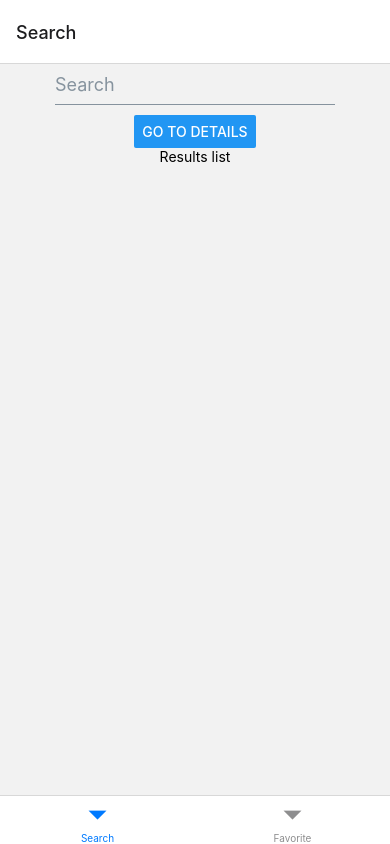
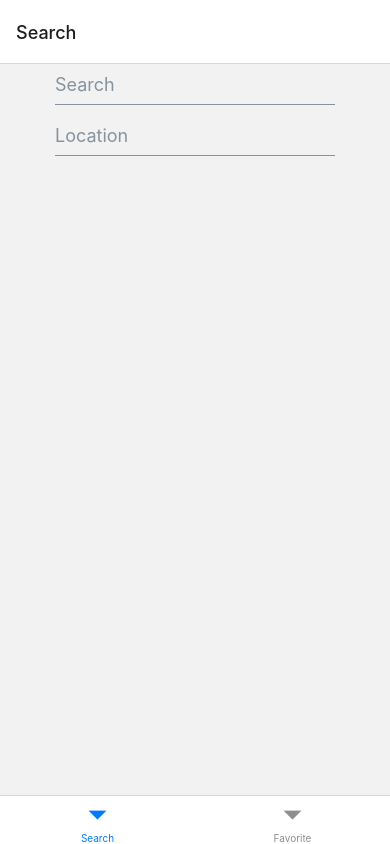
Before and after one commit to PawelRadawiec/your-food, a React Native app: screen /Search in a window 390 px wide. Built offline with nearby package versions, Linux system fonts and the light colour scheme.

Commit message:
search form, business list component, search api call

```diff
--- /dev/null
+++ b/src/components/BusinessList.tsx
@@ -0,0 +1,50 @@
+import React from 'react';
+import { FlatList, Image, StyleSheet, Text, View } from 'react-native';
+import { BusinessesModel } from '../models/yelp/BusinessesModel';
+
+const BusinessList = ({ data }: { data: BusinessesModel[] }) => {
+  return (
+    <FlatList
+      showsVerticalScrollIndicator={false}
+      data={data}
+      renderItem={({ item }) => {
+        return (
+          <View style={styles.business}>
+            <Text style={styles.title}>{item.name}</Text>
+            <Text style={styles.city}>{item.location?.city}</Text>
+            <Image
+              style={styles.image}
+              source={{
+                uri: item.image_url,
+              }}
+            />
+          </View>
+        );
+      }}
+      keyExtractor={(item) => item.id}
+    />
+  );
+};
+
+const styles = StyleSheet.create({
+  container: {
+    justifyContent: 'center',
+  },
+  business: {
+    marginVertical: 10,
+  },
+  image: {
+    width: 350,
+    height: 200,
+  },
+  title: {
+    fontWeight: 'bold',
+    fontSize: 18,
+  },
+  city: {
+    fontWeight: 'bold',
+    fontSize: 14,
+  },
+});
+
+export default BusinessList;
--- a/src/components/SearchInput.tsx
+++ b/src/components/SearchForm.tsx
@@ -3,21 +3,26 @@ import { StyleSheet, View } from 'react-native';
 import { Input } from 'react-native-elements';
 import { BallIndicator } from 'react-native-indicators';
 import { debounceTime, Subject } from 'rxjs';
+import { BussinessSearchParams } from '../models/api/BusinessSearchParams';
 
-const SearchInput = ({
+const SearchForm = ({
   onSearch,
   loading,
 }: {
   onSearch: any;
   loading: boolean;
 }) => {
-  const [phrase, setPhrase] = useState('');
-  const [searchSubject] = useState(new Subject<string>());
+  const [term, setTerm] = useState('');
+  const [location, setLocation] = useState('');
+  const [searchSubject] = useState(new Subject<BussinessSearchParams>());
   useEffect(() => {
     const subscription = searchSubject
       .pipe(debounceTime(1000))
-      .subscribe((value: string) => {
-        onSearch(value);
+      .subscribe((params: BussinessSearchParams) => {
+        params.limit = 50;
+        if (params?.location && params?.term) {
+          onSearch(params);
+        }
       });
     return () => {
       subscription.unsubscribe();
@@ -27,11 +32,20 @@ const SearchInput = ({
     <View style={styles.container}>
       <Input
         placeholder="Search"
-        value={phrase}
+        value={term}
         disabled={loading}
         onChangeText={(value: string) => {
-          setPhrase(value);
-          searchSubject.next(value);
+          setTerm(value);
+          searchSubject.next({ term, location });
+        }}
+      />
+      <Input
+        placeholder="Location"
+        value={location}
+        disabled={loading}
+        onChangeText={(value: string) => {
+          setLocation(value);
+          searchSubject.next({ term, location });
         }}
       />
       {loading ? <BallIndicator style={styles.spinner} size={20} /> : null}
@@ -41,13 +55,13 @@ const SearchInput = ({
 
 const styles = StyleSheet.create({
   container: {
-    flexDirection: 'row',
+    flexDirection: 'column',
     width: 300,
   },
   spinner: {
-    marginBottom: 20,
+    marginBottom: 10,
     marginLeft: 10,
   },
 });
 
-export default SearchInput;
+export default SearchForm;
--- a/src/context/business/BusinesseContext.tsx
+++ b/src/context/business/BusinesseContext.tsx
@@ -1,5 +1,6 @@
 import React, { useReducer } from 'react';
 import YelpApi from '../../api/YelpApi';
+import { BussinessSearchParams } from '../../models/api/BusinessSearchParams';
 import { AppContext } from '../AppContex';
 import { BussinessAction } from './models/BussinessActionModel';
 import { BussinessActionTypes } from './models/BussinessActionTypesModel';
@@ -41,24 +42,24 @@ export const BusinesseProvider = ({ children }: { children: any }) => {
     dispach({ type: BussinessActionTypes.REQUEST_ERROR });
   };
 
-  const search = async (phrase: string) => {
+  const search = async (params: BussinessSearchParams) => {
     let response: any;
     dispach({
       type: BussinessActionTypes.SET_LOADING,
       payload: true,
     });
     try {
-      // todo - changed location and limit
+      console.log('params: ', params);
       response = await YelpApi.get('/search', {
         params: {
-          limit: 50,
-          term: phrase,
-          location: 'san jose',
+          limit: params.limit,
+          term: params.term,
+          location: params.location,
         },
       });
       dispach({
         type: BussinessActionTypes.SET_RESULTS,
-        payload: response.data,
+        payload: response.data?.businesses,
       });
     } catch (error) {
       requestError(error);
--- /dev/null
+++ b/src/models/api/BusinessSearchParams.tsx
@@ -0,0 +1,5 @@
+export interface BussinessSearchParams {
+  term?: string;
+  location?: string;
+  limit?: number;
+}
--- a/src/screens/SearchScreen.tsx
+++ b/src/screens/SearchScreen.tsx
@@ -1,23 +1,23 @@
 import React, { useContext } from 'react';
-import { Button, StyleSheet, Text, View } from 'react-native';
-import SearchInput from '../components/SearchInput';
+import { StyleSheet, View } from 'react-native';
+import BusinessList from '../components/BusinessList';
+import SearchForm from '../components/SearchForm';
 import BussinessContext from '../context/business/BusinesseContext';
 
 const SearchScreen = ({ navigation }: { navigation: any }) => {
-  const { state, actions } = useContext(BussinessContext);
+  const {
+    state: { loading, results },
+    actions,
+  } = useContext(BussinessContext);
   return (
     <View style={styles.container}>
-      <SearchInput
-        loading={state.loading}
+      <SearchForm
+        loading={loading}
         onSearch={(phrase: string) => {
           actions.search(phrase);
         }}
       />
-      <Button
-        title="Go to details"
-        onPress={() => navigation.navigate('Details')}
-      />
-      <Text>Results list</Text>
+      <BusinessList data={results} />
     </View>
   );
 };
```
